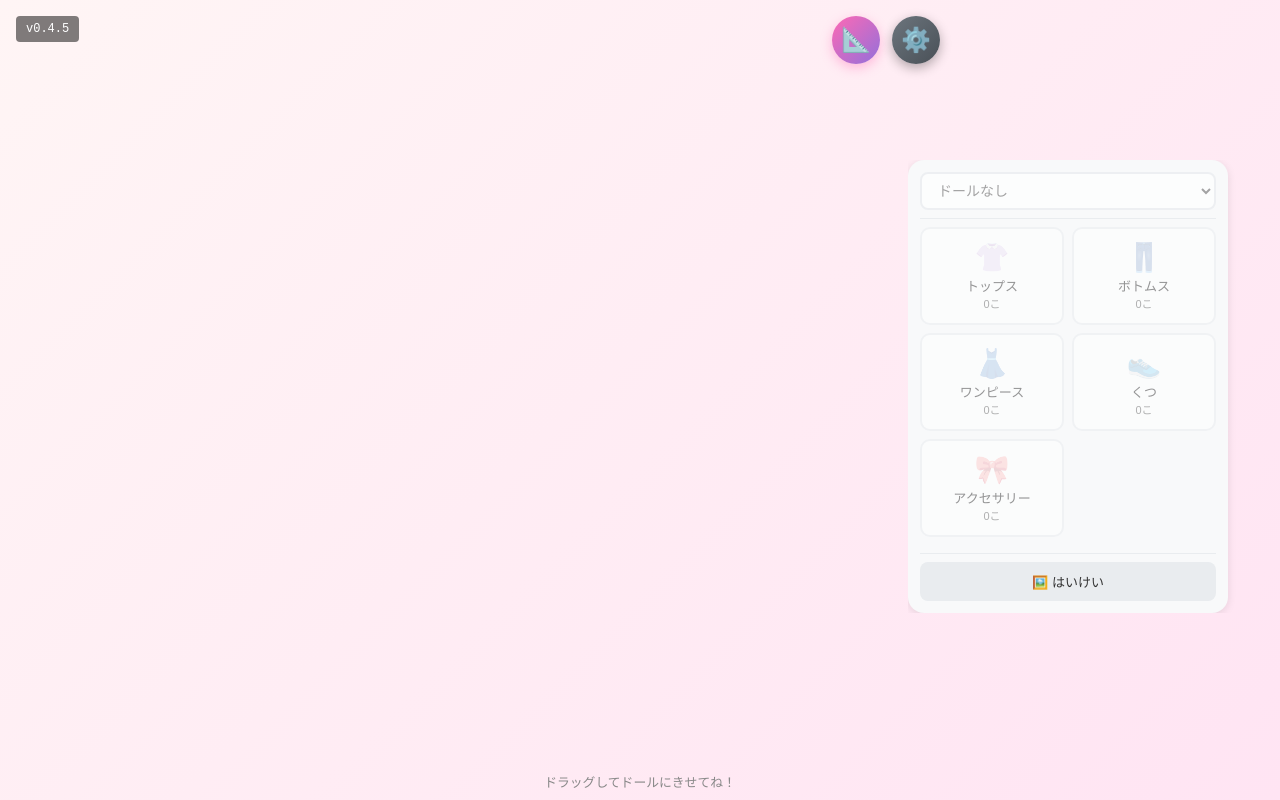
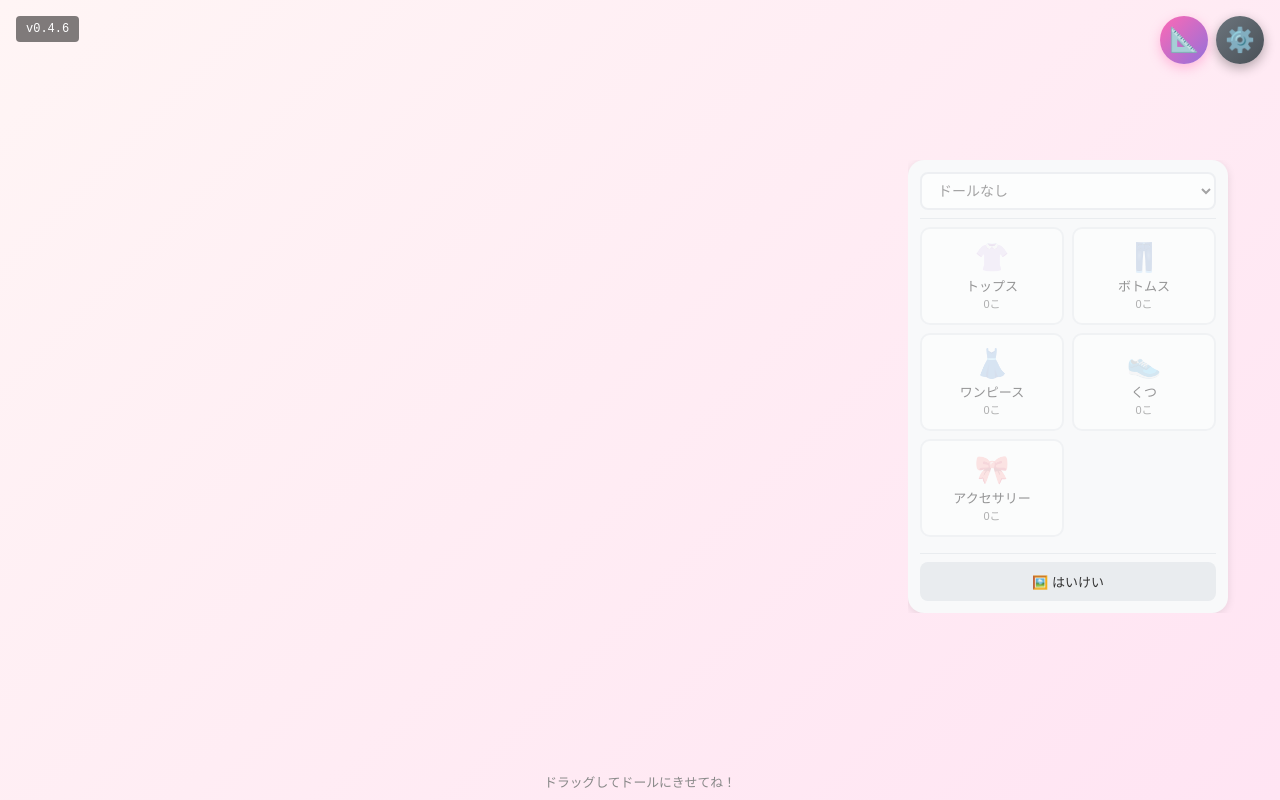
Before and after one commit to Kake-git-hub/DressUpGame, a React (Vite) app: page / in a window 1280 px wide. Built offline with nearby package versions, Linux system fonts and the light colour scheme.

Commit message:
v0.4.6: overwrite state on preset import + fix button/background layout

```diff
--- a/src/App.css
+++ b/src/App.css
@@ -238,7 +238,7 @@ textarea {
 .settings-button {
   position: fixed;
   top: 16px;
-  right: 340px; /* メニュー幅 + 余白 */
+  right: 16px;
   width: 48px;
   height: 48px;
   border-radius: 50%;
@@ -268,7 +268,7 @@ textarea {
 .doll-control-button {
   position: fixed;
   top: 16px;
-  right: 400px; /* 設定ボタンの左 */
+  right: 72px;
   width: 48px;
   height: 48px;
   border-radius: 50%;
@@ -303,7 +303,7 @@ textarea {
 .background-layer {
   position: absolute;
   left: 0;
-  right: 340px; /* メニュー幅 */
+  right: 360px; /* メニュー幅 + マージン */
   top: 0;
   bottom: 0;
   z-index: 0;
--- a/src/App.tsx
+++ b/src/App.tsx
@@ -21,7 +21,7 @@ import type { ClothingItemData, DollData, DollDimensions, BackgroundData, DollTr
 import './App.css';
 
 // アプリバージョン
-const APP_VERSION = '0.4.5';
+const APP_VERSION = '0.4.6';
 
 // E2Eテスト時はPixiJSを無効化するフラグ
 const isTestMode = typeof window !== 'undefined' && window.location.search.includes('test=true');
@@ -264,32 +264,20 @@ function App() {
 
   // カスタムドール更新（SettingsPanelから呼ばれる）
   const handleDollsChange = useCallback((newDolls: DollData[]) => {
-    // 新規追加されたドール（既存にないもの）をマージ
-    setAllDolls(prev => {
-      const existingIds = new Set(prev.map(d => d.id));
-      const uniqueNew = newDolls.filter(d => !existingIds.has(d.id));
-      return [...prev, ...uniqueNew];
-    });
+    // プリセット取り込みは「全上書き」なので、そのまま置き換える
+    setAllDolls(newDolls);
   }, []);
 
   // カスタム背景更新（SettingsPanelから呼ばれる）
   const handleBackgroundsChange = useCallback((newBgs: BackgroundData[]) => {
-    // 新規追加された背景（既存にないもの）をマージ
-    setAllBackgrounds(prev => {
-      const existingIds = new Set(prev.map(b => b.id));
-      const uniqueNew = newBgs.filter(b => !existingIds.has(b.id));
-      return [...prev, ...uniqueNew];
-    });
+    // プリセット取り込みは「全上書き」なので、そのまま置き換える
+    setAllBackgrounds(newBgs);
   }, []);
 
   // カスタム服更新（SettingsPanelから呼ばれる）
   const handleClothingChange = useCallback((newItems: ClothingItemData[]) => {
-    // 新規追加された服（既存にないもの）をマージ
-    setAllClothing(prev => {
-      const existingIds = new Set(prev.map(i => i.id));
-      const uniqueNew = newItems.filter(i => !existingIds.has(i.id));
-      return [...prev, ...uniqueNew];
-    });
+    // プリセット取り込みは「全上書き」なので、そのまま置き換える
+    setAllClothing(newItems);
   }, []);
 
   return (
```
